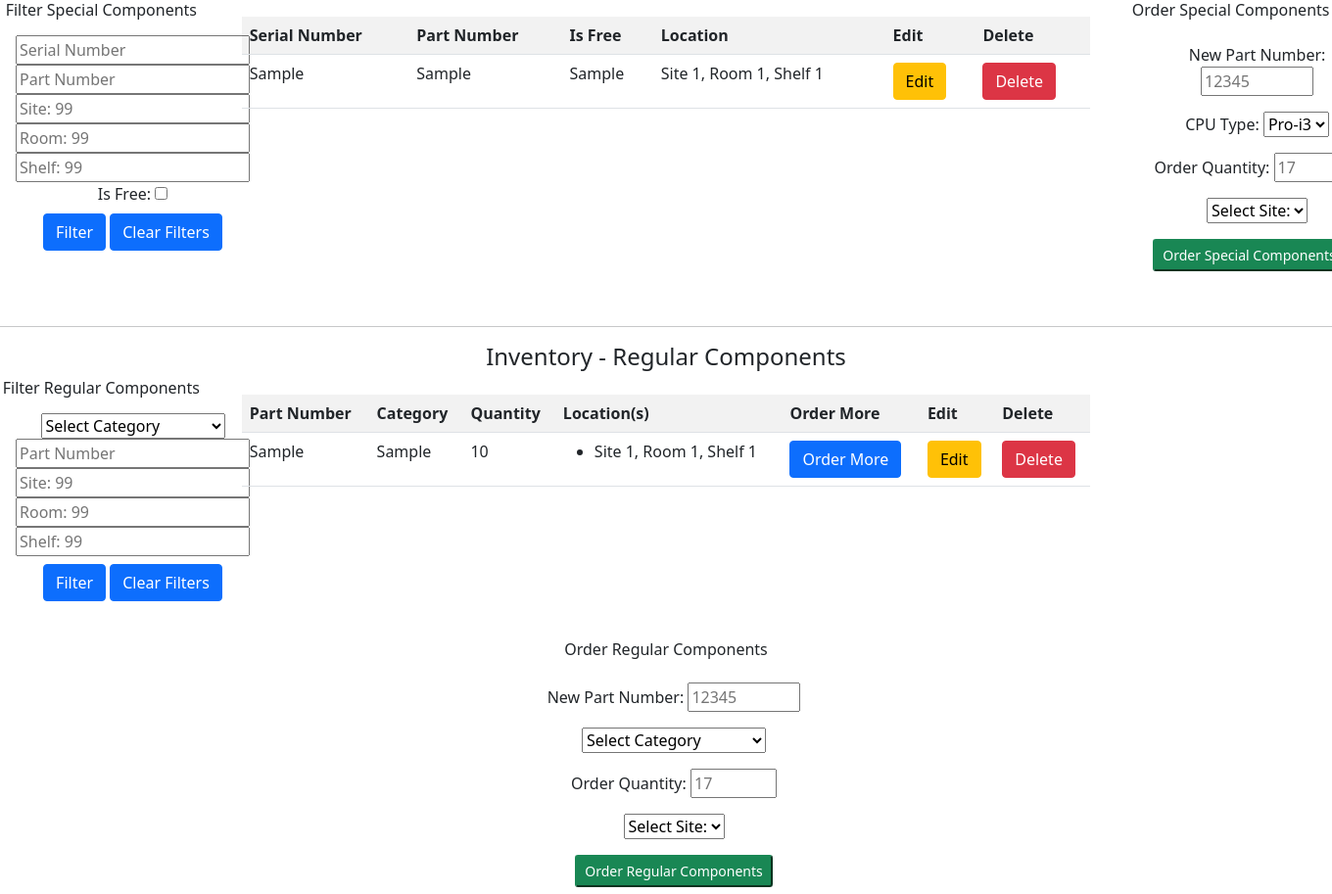
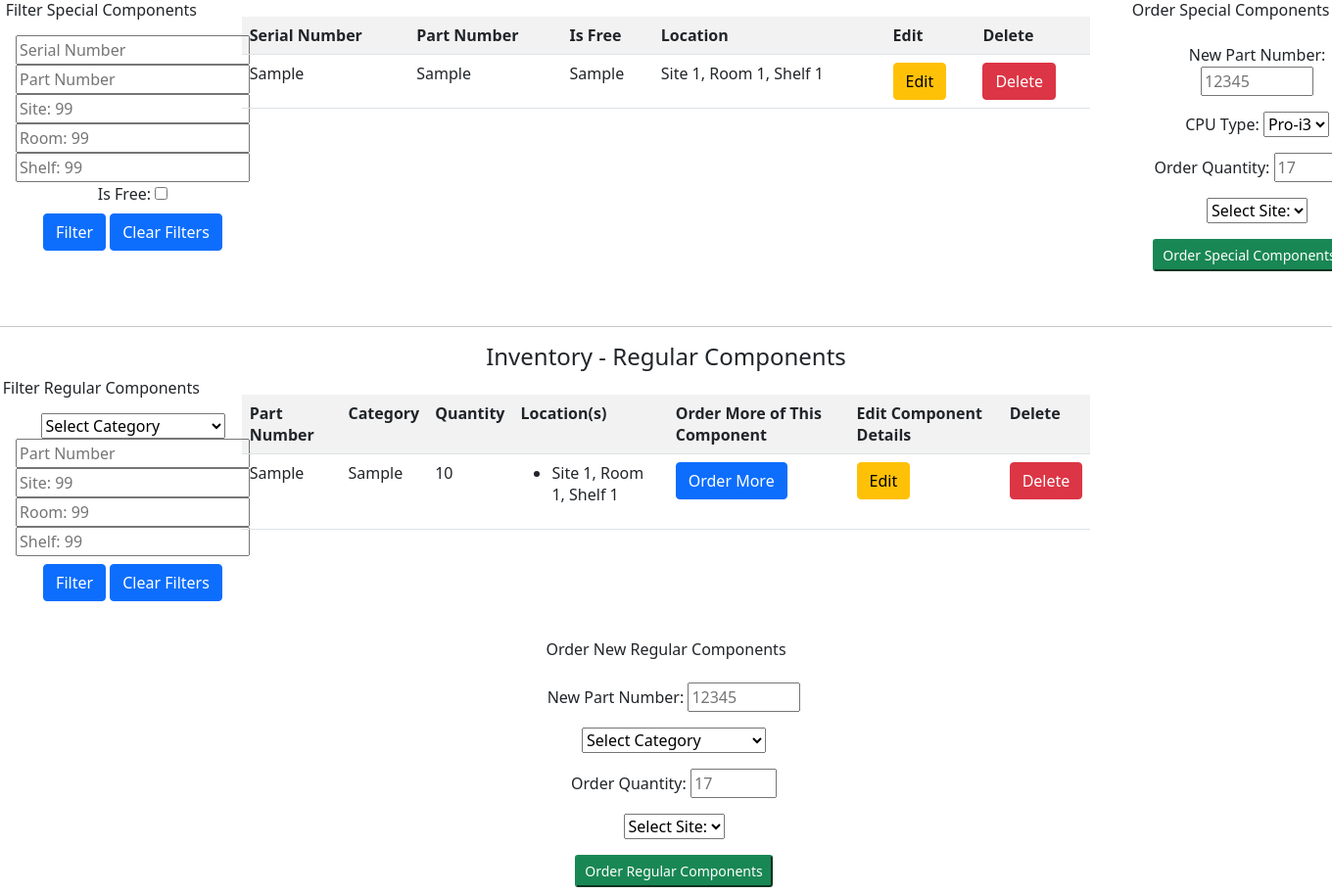
Before and after one commit to team-cs-cats/cimdb, a Flask app: template cim/templates/inventory.html in a window 1360 px wide; the page is wider, and only the part inside the window is pictured. Shown: the part 126-1039 px from the top of that part at 98% size. Run offline with Flask 2, Linux system fonts and the light colour scheme; the template is opened without the code that fills it: most values are stand-ins (such as "Sample title", 1, 10 or a date in 2020).

Commit message:
Update inventory.html

```diff
--- a/cim/templates/inventory.html
+++ b/cim/templates/inventory.html
@@ -223,8 +223,8 @@
 						<th>Category</th>
 						<th>Quantity</th>
 						<th>Location(s)</th>
-						<th>Order More</th>
-						<th>Edit</th>
+						<th>Order More of This Component</th>
+						<th>Edit Component Details</th>
 						<th>Delete</th>
 					</tr>
 					{% for regular_component in regular_components %}
@@ -251,7 +251,7 @@
 
     <div class="col text-center">
       <!-- Regular Components Add -->
-      <div class="text-center"><h6>Order Regular Components</h6></div>
+      <div class="text-center"><h6>Order New Regular Components</h6></div>
 
       <div id="data-entry-div">
 
```
